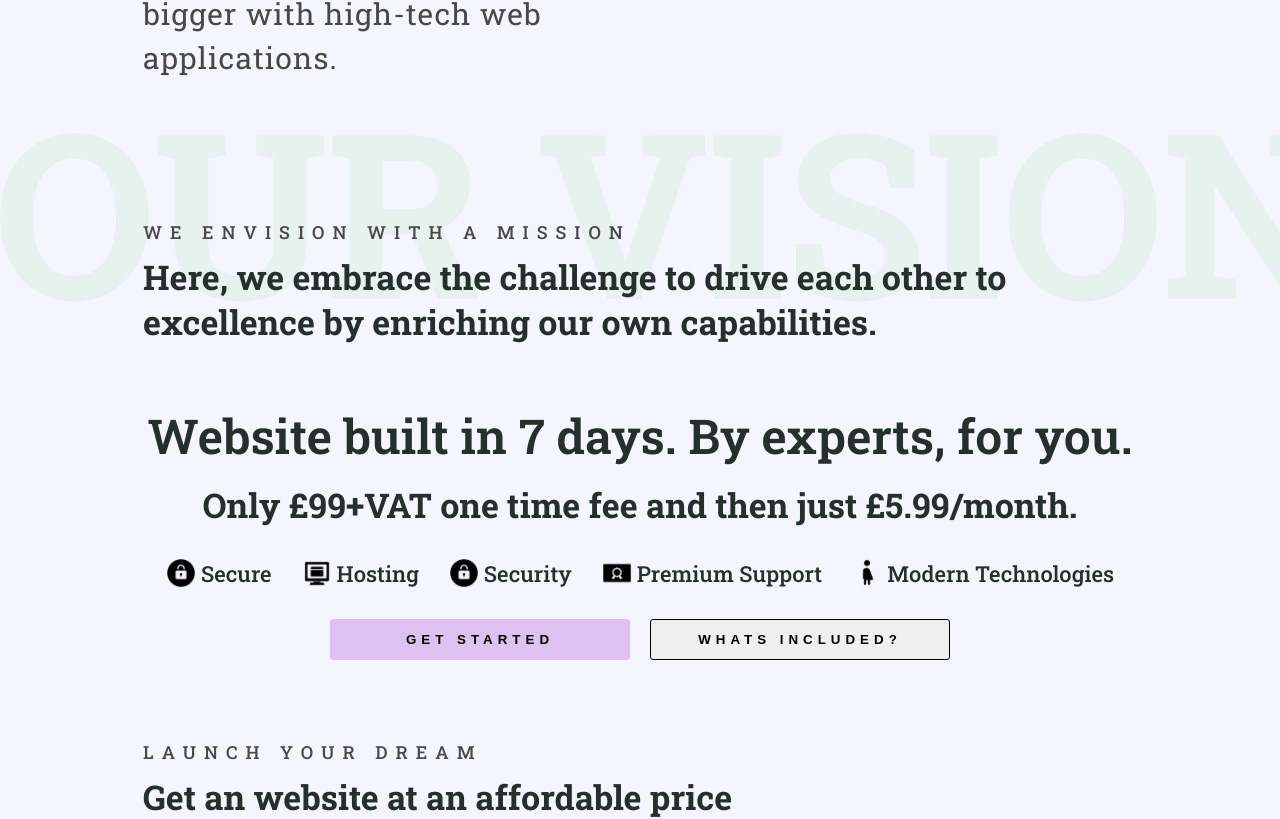
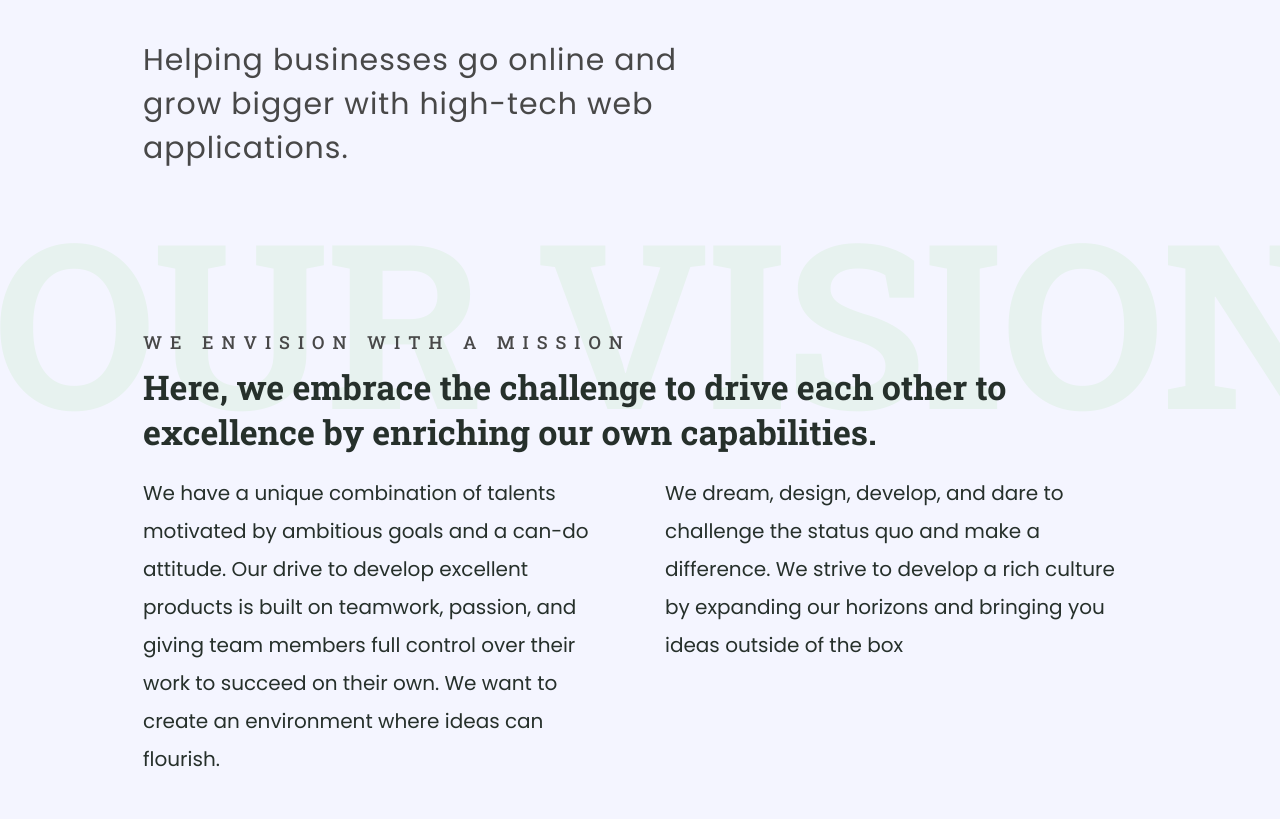
Before and after one commit to Bunningss/doubleOthree, a Next.js app: page / in a window 1280 px wide. Shown: the part 678-1497 px from the top of the page. Built offline with nearby package versions, Linux system fonts and the light colour scheme.

Commit message:
header issue fix

```diff
--- a/src/app/layout.jsx
+++ b/src/app/layout.jsx
@@ -1,22 +1,28 @@
 import "./globals.css";
 import { Roboto_Slab } from "next/font/google";
+import { Poppins } from "next/font/google";
 
 import Navbar from "@/components/Navbar/Navbar";
 
-const font = Roboto_Slab({
+export const roboto = Roboto_Slab({
+  subsets: ["latin"],
+  weight: ["100", "200", "300", "400", "500", "600", "700"],
+});
+
+export const poppins = Poppins({
   subsets: ["latin"],
   weight: ["100", "200", "300", "400", "500", "600", "700"],
 });
 
 export const metadata = {
-  title: "launch Your Website in 7 Days",
+  title: "launch Your Website in a week!",
   description: "Website builder app",
 };
 
 export default function RootLayout({ children }) {
   return (
     <html lang="en">
-      <body className={font.className}>
+      <body className={poppins.className}>
         <Navbar />
         {children}
       </body>
--- a/src/components/Headers/Headers.jsx
+++ b/src/components/Headers/Headers.jsx
@@ -1,8 +1,13 @@
 import styles from "./Headers.module.css";
+import { roboto } from "@/app/layout";
 
 const Headers = ({ primaryHeader, secondaryHeader, XLHeader, center }) => {
   return (
-    <div className={`${styles.headerWrapper} ${center && styles.textCenter}`}>
+    <div
+      className={`${styles.headerWrapper} ${center && styles.textCenter} ${
+        roboto.className
+      }`}
+    >
       {XLHeader && <h1 className={styles.XLHeader}>{XLHeader}</h1>}
 
       {secondaryHeader && (
--- a/src/components/Hero/Hero.jsx
+++ b/src/components/Hero/Hero.jsx
@@ -1,9 +1,10 @@
 import styles from "./Hero.module.css";
+import { roboto } from "@/app/layout";
 
 const Hero = () => {
   return (
     <div className={styles.hero}>
-      <h2 className={styles.heroTitle}>
+      <h2 className={`${styles.heroTitle} ${roboto.className}`}>
         creating the - <span className={styles.heroTitleOutlined}>future</span>{" "}
         of web
       </h2>
--- a/src/components/Hero/Hero.module.css
+++ b/src/components/Hero/Hero.module.css
@@ -8,7 +8,7 @@
   line-height: 140px;
   text-transform: uppercase;
   color: var(--dark);
-  margin: 0px -30px 0 0;
+  margin: 150px -30px 0 0;
 }
 
 .heroTitleOutlined {
@@ -26,6 +26,6 @@
   letter-spacing: 1px;
   color: var(--dark-variant);
   mix-blend-mode: normal;
-  margin: 60px 0 0 0;
+  margin: 60px 0 80px 0;
   max-width: 60%;
 }
--- a/src/components/Vision/Vision.jsx
+++ b/src/components/Vision/Vision.jsx
@@ -1,16 +1,33 @@
 import Headers from "../Headers/Headers";
 import styles from "./Vision.module.css";
+import { roboto } from "@/app/layout";
 
 const Vision = () => {
   return (
     <div className={styles.vision}>
-      <h2 className={styles.visionTitle}>our vision</h2>
+      <h2 className={`${styles.visionTitle} ${roboto.className}`}>
+        our vision
+      </h2>
       <Headers
         primaryHeader={
           "Here, we embrace the challenge to drive each other to excellence by enriching our own capabilities."
         }
         secondaryHeader={"WE ENVISION WITH A MISSION"}
       />
+      <div className={styles.visionContent}>
+        <p className={styles.visionColumn}>
+          We have a unique combination of talents motivated by ambitious goals
+          and a can-do attitude. Our drive to develop excellent products is
+          built on teamwork, passion, and giving team members full control over
+          their work to succeed on their own. We want to create an environment
+          where ideas can flourish.
+        </p>
+        <p className={styles.visionColumn}>
+          We dream, design, develop, and dare to challenge the status quo and
+          make a difference. We strive to develop a rich culture by expanding
+          our horizons and bringing you ideas outside of the box
+        </p>
+      </div>
     </div>
   );
 };
--- a/src/components/Vision/Vision.module.css
+++ b/src/components/Vision/Vision.module.css
@@ -10,3 +10,15 @@
   bottom: -40px;
   margin: 0 -1000px 0 0;
 }
+
+.visionContent {
+  display: grid;
+  grid-template-columns: 1fr 1fr;
+  gap: 0 50px;
+}
+
+.visionColumn {
+  font-size: 20px;
+  font-weight: 400;
+  line-height: 38px;
+}
```
